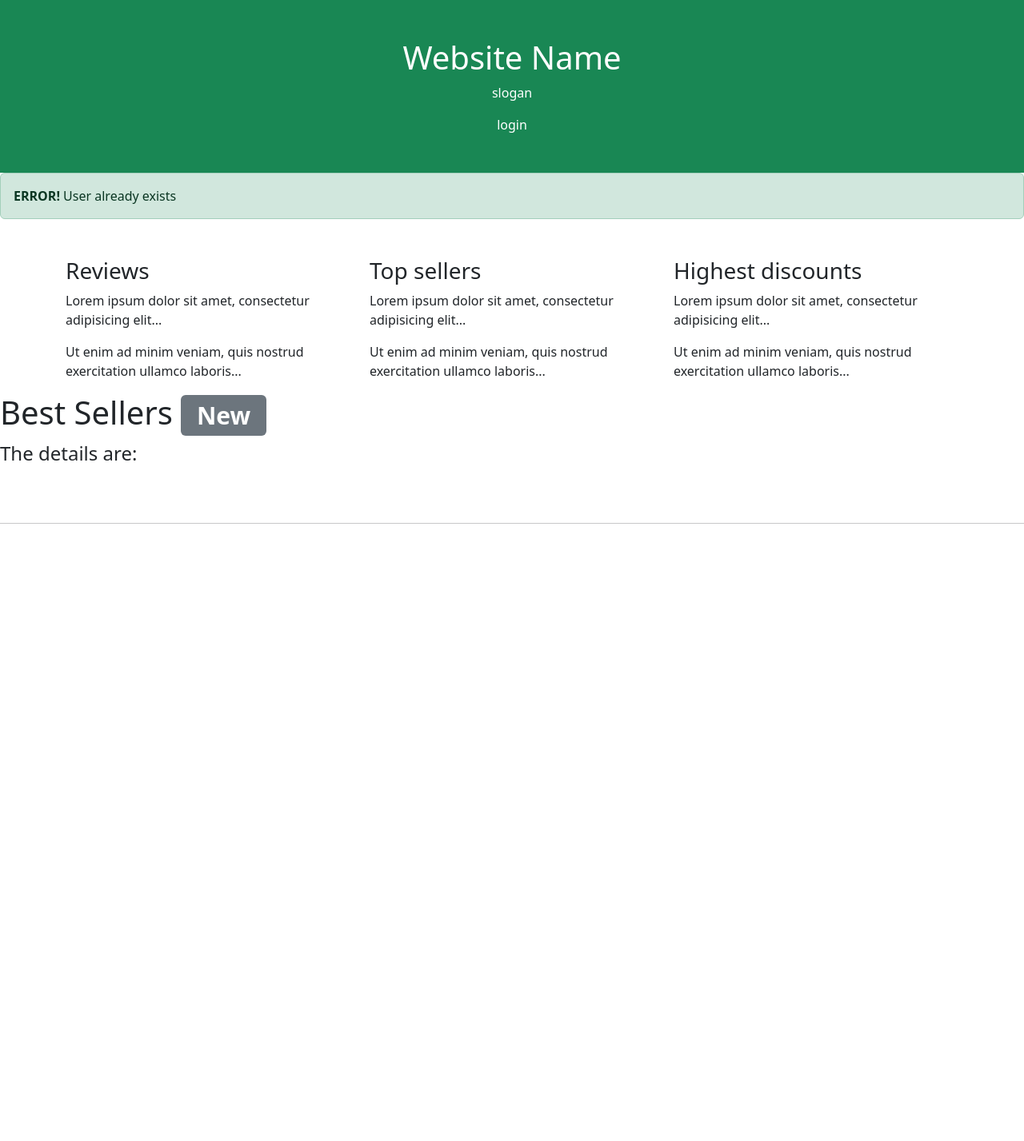
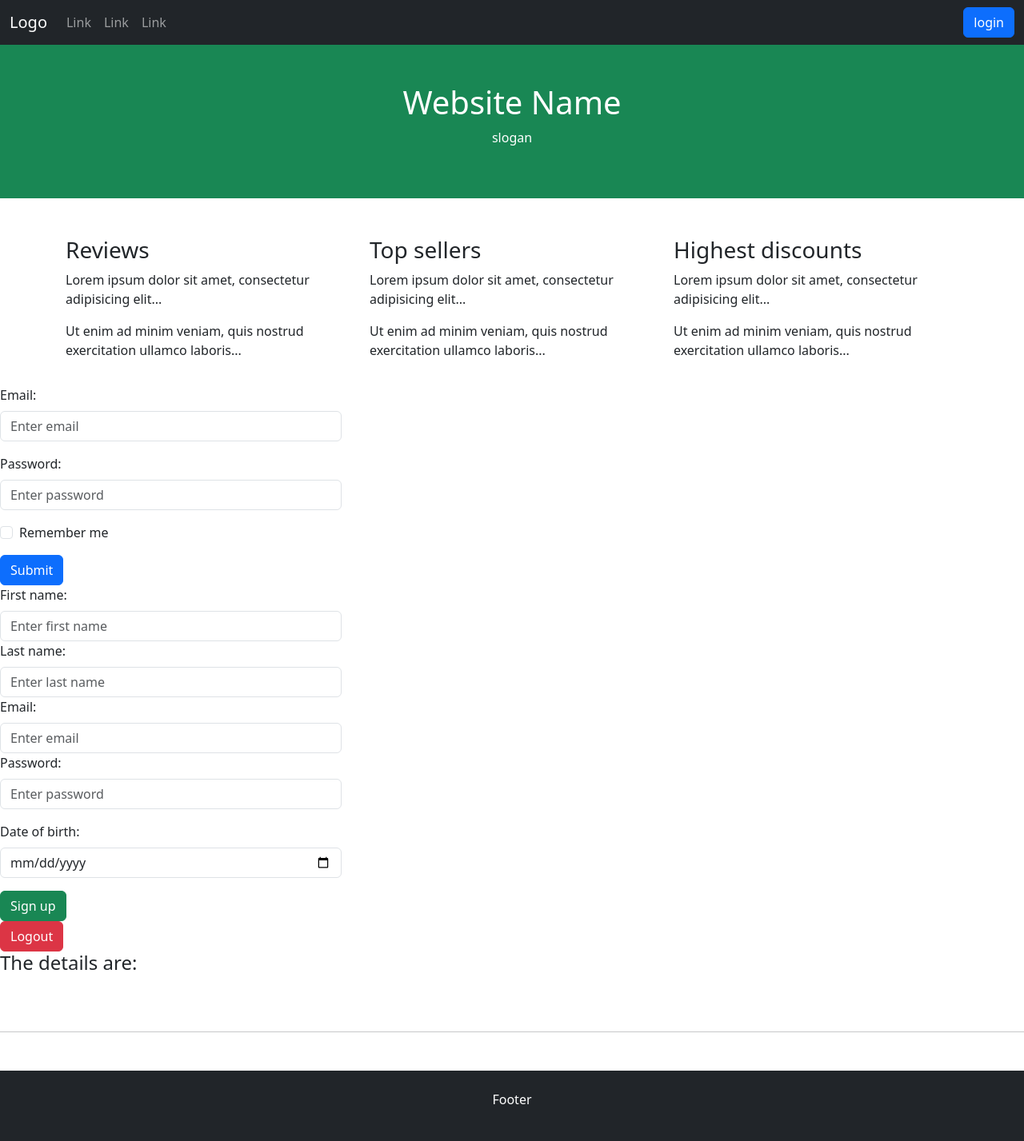
Before and after one commit to elliot-eriksson/An-Internet-e-commerce-site-using-an-SQL-database, a Flask app: page / in a window 1280 px wide. Shown: the whole page at 80% size. Before the commit the page ends 655 px from the top, so only its background shows below. Run offline with Flask 3, Linux system fonts and the light colour scheme; some libraries are stand-ins or nearby versions.

Commit message:
Co-authored-by: Sune Larsson <SuneLarsson@users.noreply.github.com>

```diff
--- a/app.py
+++ b/app.py
@@ -1,45 +1,80 @@
 from flask import Flask, render_template, request, flash, redirect,url_for, jsonify, session
-from flask import Response,send_file
+from flask_mysqldb import MySQL
+import MySQLdb.cursors
 
 app = Flask(__name__)
 
+
+app.secret_key = 'your secret key'
+
+app.config['MYSQL_HOST'] = 'd0018e-1.c38ei448gz7c.eu-north-1.rds.amazonaws.com'
+app.config['MYSQL_USER'] = 'admin'
+app.config['MYSQL_PASSWORD'] = 'Potatis1'
+app.config['MYSQL_DB'] = 'D0018E1'
+
+mysql = MySQL(app)
 import rds_db as db
+import encrypt as enc
+
+
+
 
 @app.route('/')
 def index():
 
     return render_template('index.html')
 
-@app.route('/insert',methods = ['post'])
-def insert():
-
-    if request.method == 'POST':
-        name = request.form['name']
-        email = request.form['email']
-        gender = request.form['optradio']
-        comment = request.form['comment']
-        db.insert_details(name,email,comment,gender)
-        details = db.get_details()
-        print(details)
-        for detail in details:
-            var = detail
-        return render_template('index.html',var=var)
 
 @app.route('/insert new customer',methods = ['post'])
 def insert_new_user():
-    if request.method == 'Post':
+    if request.method == 'POST':
         email = request.form['email']
-        if db.get_user(email) != 0:
+        if db.check_email(mysql, email):
             var = "Email in use"
             return render_template('index.html', var=var)
-        firstName = request.form['firstName']
-        lastName = request.form['lastName']
-        password = request.form['password']
-        dateOfBirth = request.form['dateOfBirth']
-        db.insert_user(email,firstName,lastName,password,dateOfBirth)
+        first_name = request.form['first_name']
+        last_name = request.form['last_name']
+        password = enc.encrypPassword(request.form['password'])
+        # password = request.form['password']
+        date_of_birth = request.form['date_of_birth']
+        db.insert_user(mysql,email,first_name,last_name,password, date_of_birth)
         var = "User created"
         return render_template('index.html', var=var)
+#TODO Implement what will happen when you loggin
+# Store the customer_id
+@app.route('/login',methods = ['post'])
+def login_user():
+    if request.method == 'POST':
+        email = request.form['email']
+        # password = request.form['pwd']
+        password = request.form['pwd']
+
+        if db.check_credentails(mysql,email, password):
+            account = db.get_user(mysql,email)
+
+            # cursor = conn.cursor()
+            # cursor.execute('SELECT * FROM accounts WHERE email = % s', (email))
+            if account:
+                # print("account", account)
+                session['loggedin'] = True
+                session['id'] = account['customer_id']
+                session['username'] = account['email']
+                # print("acount", account['customer_id'])
+
+            var = session['id']
+
+            return render_template('index.html', var=var)
+    var = "Account error"
+    return render_template('index.html', var=var)
+
+@app.route('/logout')
+def logout():
+    session.pop('loggedin', None)
+    session.pop('id', None)
+    session.pop('username', None)
+    return redirect('/')
+
 
 if __name__ == "__main__":
 
-    app.run(debug=True)
+    app.run(port=5002, debug=True)
--- /dev/null
+++ b/static/syle.css
@@ -0,0 +1,3 @@
+body {
+background-color: brown;
+}
--- a/templates/index.html
+++ b/templates/index.html
@@ -1,21 +1,45 @@
 <!DOCTYPE html>
 <html lang="en">
 <head>
-  <title>Details</title>
+  <title>Webshop</title>
   <meta charset="utf-8">
   <meta name="viewport" content="width=device-width, initial-scale=1">
   <link href="https://cdn.jsdelivr.net/npm/bootstrap@5.3.2/dist/css/bootstrap.min.css" rel="stylesheet">
+  <link rel="stylesheet" href="{{ url_for('static', filename='style.css') }}">
   <script src="https://cdn.jsdelivr.net/npm/bootstrap@5.3.2/dist/js/bootstrap.bundle.min.js"> </script>
+
 </head>
+
+<nav class="navbar navbar-expand-sm navbar-dark bg-dark">
+  <div class="container-fluid">
+    <a class="navbar-brand" href="javascript:void(0)">Logo</a>
+    <button class="navbar-toggler" type="button" data-bs-toggle="collapse" data-bs-target="#mynavbar">
+      <span class="navbar-toggler-icon"></span>
+    </button>
+    <div class="collapse navbar-collapse" id="mynavbar">
+      <ul class="navbar-nav me-auto">
+        <li class="nav-item">
+          <a class="nav-link" href="javascript:void(0)">Link</a>
+        </li>
+        <li class="nav-item">
+          <a class="nav-link" href="javascript:void(0)">Link</a>
+        </li>
+        <li class="nav-item">
+          <a class="nav-link" href="login.html">Link</a>
+        </li>
+      </ul>
+      <form class="d-flex">
+        <!-- <input class="form-control me-2" type="text" placeholder="Search"> -->
+        <button class="btn btn-primary" type="button">login</button>
+      </form>
+    </div>
+  </div>
+</nav>
 
 <body>
   <div class="container-fluid p-5 bg-success text-white text-center">
     <h1>Website Name</h1>
     <p>slogan</p>
-    <a class="nav-link active" href="login.html">login</a>
-  </div>
-  <div class="alert alert-success">
-    <strong>ERROR!</strong> User already exists
   </div>
 
   <div class="container mt-5">
@@ -37,10 +61,58 @@
       </div>
     </div>
   </div>
+<!-- #--------------------->
+<div class="col-sm-4">
+  <form action="/login" method="post">
+    <div class="mb-3 mt-3">
+      <label for="email" class="form-label">Email:</label>
+      <input type="email" class="form-control" id="email" placeholder="Enter email" name="email">
+    </div>
+    <div class="mb-3">
+      <label for="pwd" class="form-label">Password:</label>
+      <input type="password" class="form-control" id="pwd" placeholder="Enter password" name="pwd">
+    </div>
+    <div class="form-check mb-3">
+      <label class="form-check-label">
+        <input class="form-check-input" type="checkbox" name="remember"> Remember me
+      </label>
+    </div>
+    <button type="submit" class="btn btn-primary">Submit</button>
+  </form>
+</div>
+  <div id="register" class="col-sm-4">
+    <form action="/insert new customer" method="post">
+      <div class="form-group">
+        <label for="first_name" class="form-label">First name:</label>
+        <input type="text" class="form-control" id="first_name" placeholder="Enter first name" name="first_name">
+      </div>
+      <div class="form-group">
+        <label for="last_name" class="form-label">Last name:</label>
+        <input type="text" class="form-control" id="last_name" placeholder="Enter last name" name="last_name">
+      </div>
+      <div class="form-group">
+        <label for="email" class="form-label">Email:</label>
+        <input type="text" class="form-control" id="email" placeholder="Enter email" name="email">
+      </div>
+      <div class="form-group">
+        <label for="password" class="form-label">Password:</label>
+        <input type="password" class="form-control" id="password" placeholder="Enter password" name="password">
+      </div>
 
-  <h1>Best Sellers <span class="badge bg-secondary">New</span></h1>
+    <div class="mb-3 mt-3">
+      <label for="date_of_birth" class="form-label">Date of birth:</label>
+      <input type="date" class="form-control" id="date_of_birth" placeholder="Enter date of birth" name="date_of_birth">
+    </div>
 
+    <button type="submit" name="submit" class="btn btn-success">Sign up</button>
+    </form>
+  </div>
 
+  <div>
+  <form action="/logout">
+      <button type="submit" name="submit" class="btn btn-danger">Logout</button>
+  </form>
+  </div>
 
 
     <h4> The details are:</h4>
@@ -51,5 +123,10 @@
     <hr>
 </div>
 
+
+<div class="mt-5 p-4 bg-dark text-white text-center">
+  <p>Footer</p>
+</div>
+
 </body>
 </html>
```
Also changed, not shown: connect.py (+14 -23 lines), createAccount.py (added, +33 -0 lines), encrypt.py (added, +23 -0 lines), rds_db.py (+44 -27 lines), templates/login.html (+56 -16 lines).
